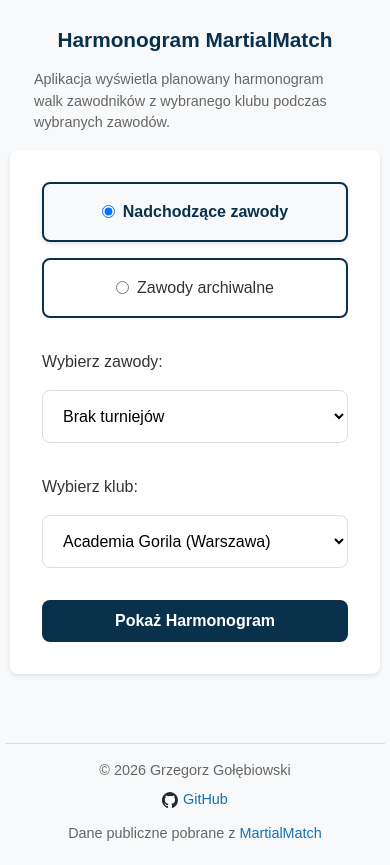
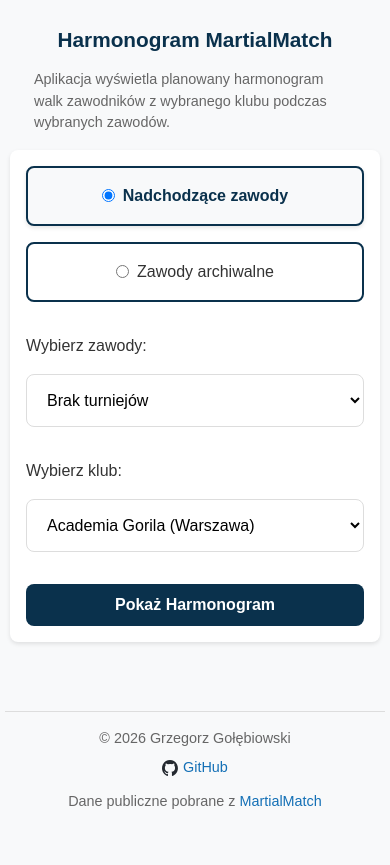
Before and after one commit to gregg127/martialmatch-scraper, a FastAPI app: page / in a window 390 px wide. After the commit the page ends 809 px from the top, so only its background shows below. Run offline with FastAPI, Linux system fonts and the light colour scheme; data that the repository does not hold is empty.

Commit message:
Reduce form-container padding on mobile
Co-Authored-By: Claude Sonnet 4.6 <noreply@anthropic.com>

```diff
--- a/app/webapp/static/css/style.css
+++ b/app/webapp/static/css/style.css
@@ -366,6 +366,10 @@ button {
     }
 
     /* Form Adjustments */
+    .form-container {
+        padding: var(--space);
+    }
+
     .form-group {
         gap: 8px;
     }
```
